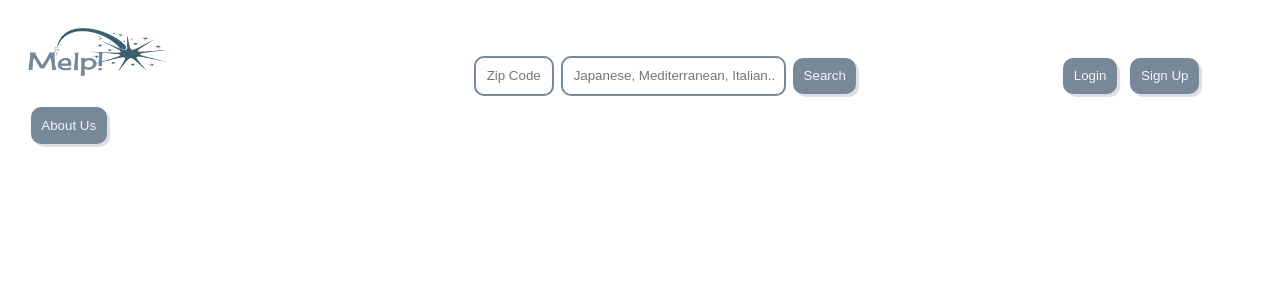
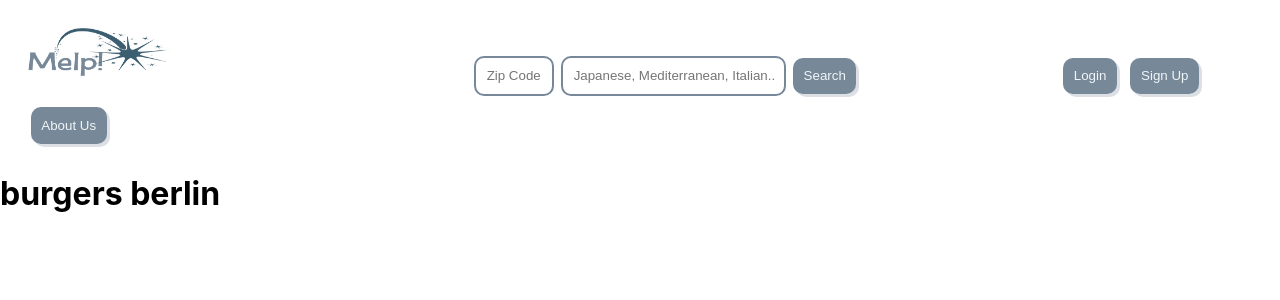
Before and after one commit to The-Software-Guild/c40finalproject-teem-3, a React (Create React App) app: page /search in a window 1280 px wide. Shown: the top 300 px of the page. Built offline with nearby package versions, Linux system fonts and the light colour scheme; what @amcharts/amcharts4 would draw is missing.

Commit message:
SearchPage setup

```diff
--- a/src/App.js
+++ b/src/App.js
@@ -1,6 +1,7 @@
 import React from 'react';
 import { BrowserRouter, Switch, Route } from 'react-router-dom';
 import { HomePage } from './pages/HomePage'
+import { SearchPage } from './pages/SearchPage/SearchPage'
 import { NavBar } from './components/NavBar'
 
 function App() {
@@ -11,6 +12,8 @@ function App() {
         <Switch>
           <Route exact path='/' component={HomePage} />
           <Route path='/home' component={HomePage} />
+          <Route path='/search' component={SearchPage} />
+
         </Switch>
       </BrowserRouter>
     </div>
--- /dev/null
+++ b/src/pages/SearchPage/SearchPage.js
@@ -0,0 +1,9 @@
+import React from 'react';
+import {SearchResultsSummary} from './SearchResultSummary'
+export function SearchPage() {
+    return(
+        <div>
+            <SearchResultsSummary/>
+        </div>
+    );
+}
--- /dev/null
+++ b/src/pages/SearchPage/SearchResultSummary.js
@@ -0,0 +1,12 @@
+import React from 'react'
+
+export function SearchResultsSummary(){
+    return(
+        <div>
+            <h1 className='subtitle'>
+                <strong> burgers </strong>
+                berlin
+            </h1>
+        </div>
+    )
+}
```
Also changed, not shown: src/pages/SearchPage/SearchResultSummary.module.css (added).
